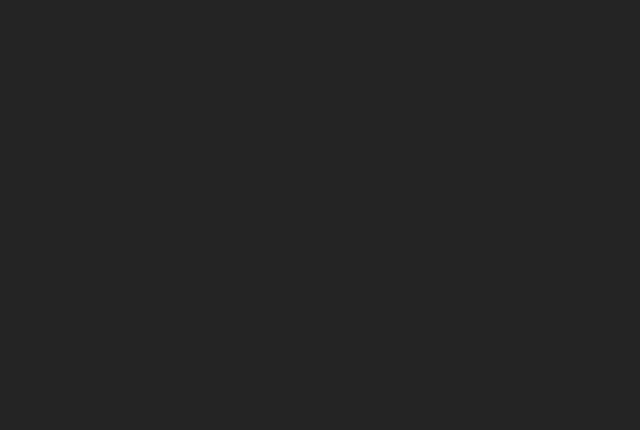
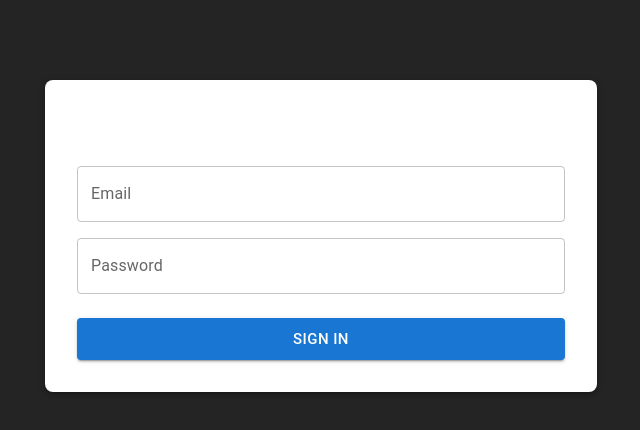
Before and after one commit to sumitmochahary/to-do-tracker, a React (Vite) app in the folder frontend/: page / in a window 1280 px wide. Shown: the top 430 px of the page, without its empty margins (319-959 px from the left). Built offline with nearby package versions, Linux system fonts and the light colour scheme.

Commit message:
feat: add LoginPage component with form validation
- Updated package.json to include dependencies for MUI and react-hook-form.
- Created LoginPage component with email and password fields.
- Implemented form validation using react-hook-form.
- Integrated LoginPage into the main App component.

```diff
--- a/frontend/package.json
+++ b/frontend/package.json
@@ -10,8 +10,12 @@
     "preview": "vite preview"
   },
   "dependencies": {
+    "@emotion/react": "^11.14.0",
+    "@emotion/styled": "^11.14.0",
+    "@mui/material": "^7.1.0",
     "react": "^19.1.0",
-    "react-dom": "^19.1.0"
+    "react-dom": "^19.1.0",
+    "react-hook-form": "^7.56.4"
   },
   "devDependencies": {
     "@eslint/js": "^9.25.0",
--- a/frontend/src/App.jsx
+++ b/frontend/src/App.jsx
@@ -1,9 +1,9 @@
+import LoginPage from "./pages/LoginPage.jsx";
 
 function App() {
 
   return (
-    <>
-    </>
+    <LoginPage/>
   )
 }
 
--- /dev/null
+++ b/frontend/src/pages/LoginPage.jsx
@@ -0,0 +1,73 @@
+import { Box, Button, Container, TextField, Typography } from "@mui/material"
+import { useForm } from "react-hook-form"
+
+function LoginPage({ onSubmit }) {
+
+    const {
+        register,
+        handleSubmit,
+        formState: { errors },
+    } = useForm()
+
+    const onFormSubmit = data => {
+        onSubmit(data)
+    }
+
+    return (
+        <Container maxWidth="sm">
+            <Box mt={10} p={4} boxShadow={3} borderRadius={2} bgcolor={"#fff"}>
+                <Typography variant="h4" align="center" gutterBottom>
+                    Login
+                </Typography>
+                <form onSubmit={handleSubmit(onFormSubmit)} noValidate>
+                    <Box mb={2}>
+                        <TextField
+                            fullWidth
+                            label="Email"
+                            variant="outlined"
+                            type="email"
+                            {...register("email", {
+                                required: "Email is required.",
+                                pattern: {
+                                    value: /^\S+@\S+\.\S+$/,
+                                    message: "Invalid email address."
+                                }
+                            })}
+                            error={!!errors.email}
+                            helperText={errors.email?.message}
+                        />
+                    </Box>
+
+                    <Box mb={3}>
+                        <TextField
+                            fullWidth
+                            label="Password"
+                            variant="outlined"
+                            type="password"
+                            {...register("password", {
+                                required: "Password is required",
+                                minLength: {
+                                    value: 6,
+                                    message: "Password must be at least 6 characters."
+                                }
+                            })}
+                            errors={!!errors.password}
+                            helperText={errors.password?.message}
+                        />
+                    </Box>
+                    <Button
+                        type="submit"
+                        variant="contained"
+                        color="primary"
+                        fullWidth
+                        size="large"
+                    >
+                        Sign In
+                    </Button>
+                </form>
+            </Box>
+        </Container>
+    )
+}
+
+export default LoginPage
```
Also changed, not shown: 1 other file (tests, documents, lock files or other folders).
